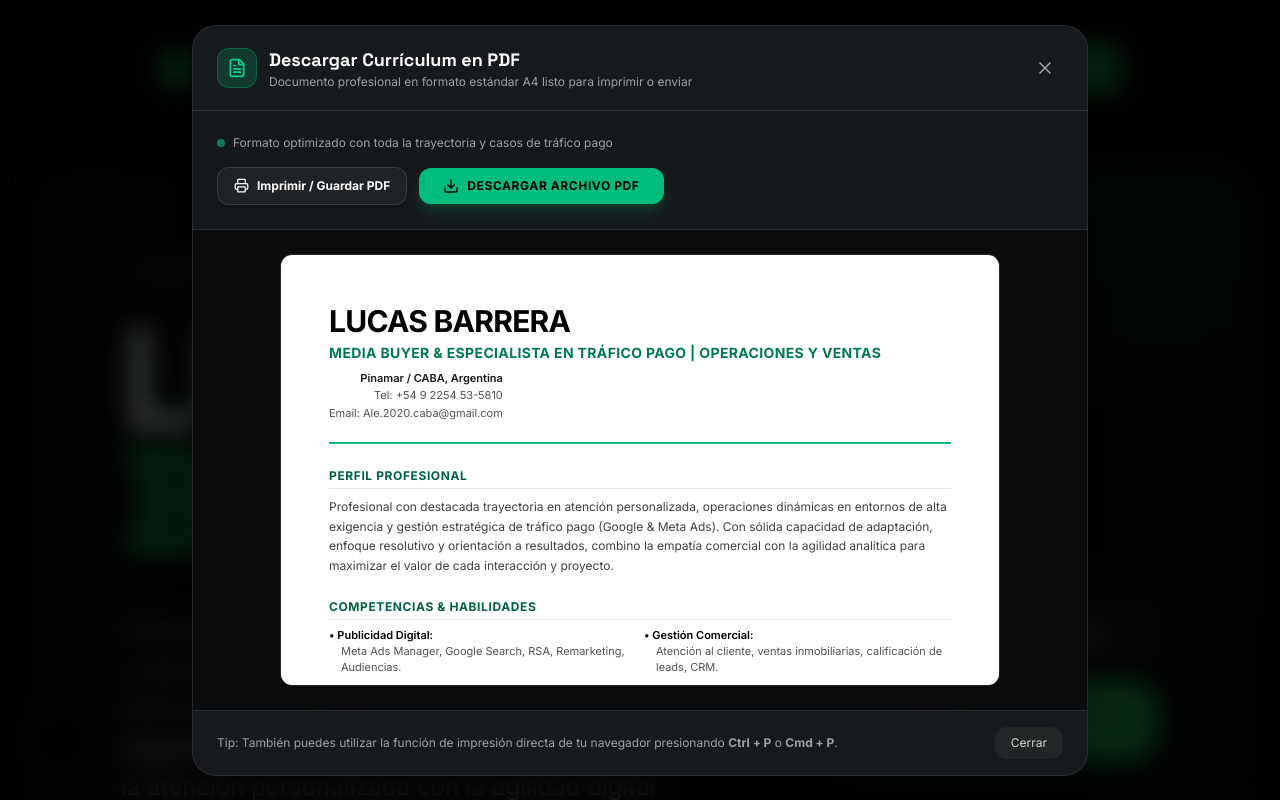
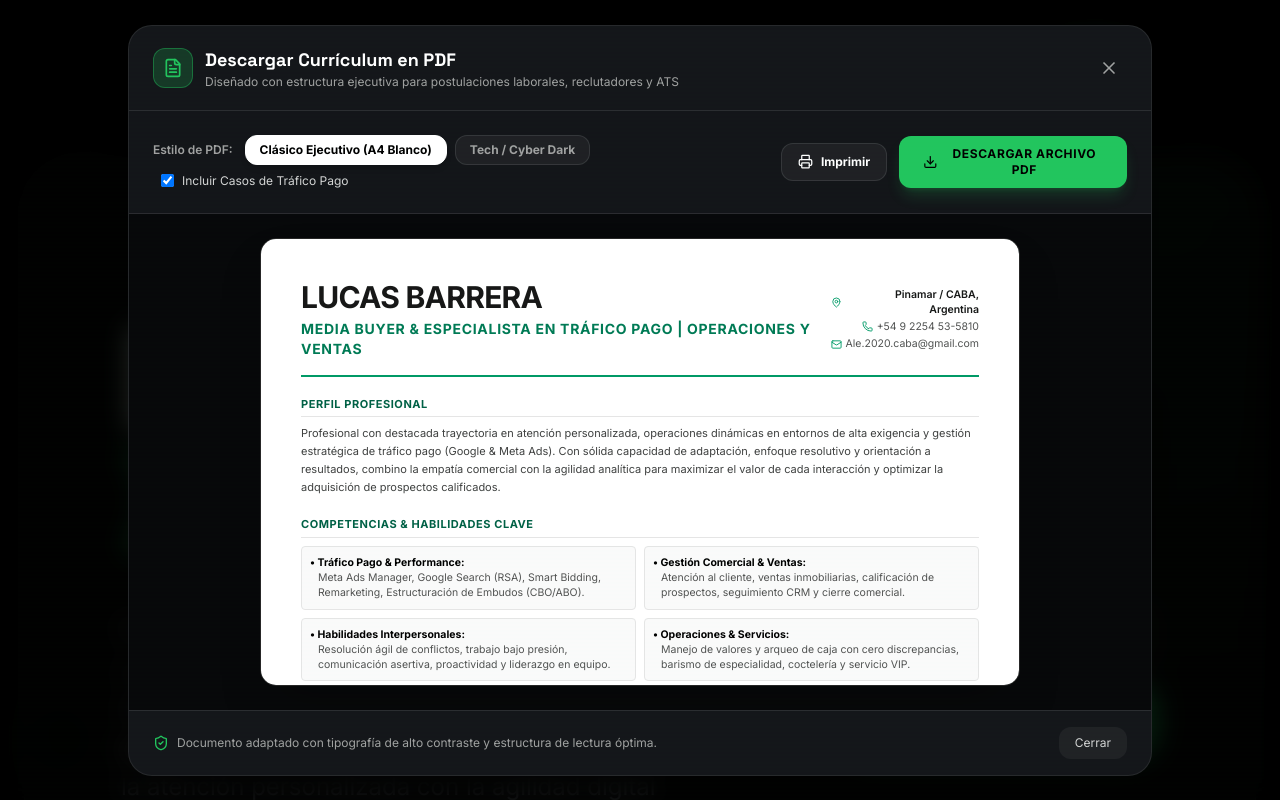
Before and after one commit to ale2020caba-hub/Curr-culum-, a React (Vite) app: page / in a window 1280 px wide. Both pictures are taken after a click on the button "DESCARGAR CV EN PDF". Shown: the top 800 px of the page. Built offline with nearby package versions, Linux system fonts and the light colour scheme.

Commit message:
feat(pdf): add theme selection and customization
Introduce theme support for PDF exports, allowing users to toggle between "ATS Clean" and "Tech Dark" styles with updated file naming and background configurations.

```diff
--- a/src/components/PdfExportModal.tsx
+++ b/src/components/PdfExportModal.tsx
@@ -1,5 +1,5 @@
 import React, { useRef, useState } from "react";
-import { X, Download, Printer, Check, Loader2, FileText, Sparkles, ExternalLink } from "lucide-react";
+import { X, Download, Printer, Check, Loader2, FileText, Sparkles, Eye, ShieldCheck, Mail, Phone, MapPin } from "lucide-react";
 // @ts-ignore
 import html2pdf from "html2pdf.js";
 
@@ -34,6 +34,8 @@ export const PdfExportModal: React.FC<PdfExportModalProps> = ({
 }) => {
   const [isGenerating, setIsGenerating] = useState(false);
   const [isSuccess, setIsSuccess] = useState(false);
+  const [pdfTheme, setPdfTheme] = useState<"ats-clean" | "tech-dark">("ats-clean");
+  const [includeCases, setIncludeCases] = useState(true);
   const pdfTemplateRef = useRef<HTMLDivElement>(null);
 
   if (!isOpen) return null;
@@ -46,14 +48,15 @@ export const PdfExportModal: React.FC<PdfExportModalProps> = ({
     try {
       const element = pdfTemplateRef.current;
       const opt = {
-        margin: [10, 10, 10, 10] as [number, number, number, number],
-        filename: "CV_Lucas_Barrera.pdf",
+        margin: [8, 8, 8, 8] as [number, number, number, number],
+        filename: `CV_Lucas_Barrera_${pdfTheme === "ats-clean" ? "Ejecutivo" : "Tech"}.pdf`,
         image: { type: "jpeg" as const, quality: 0.98 },
         html2canvas: {
           scale: 2,
           useCORS: true,
           letterRendering: true,
-          logging: false
+          logging: false,
+          backgroundColor: pdfTheme === "tech-dark" ? "#0b0d0e" : "#ffffff"
         },
         jsPDF: { unit: "mm" as const, format: "a4" as const, orientation: "portrait" as const },
         pagebreak: { mode: ["avoid-all", "css", "legacy"] }
@@ -64,7 +67,6 @@ export const PdfExportModal: React.FC<PdfExportModalProps> = ({
       setTimeout(() => setIsSuccess(false), 4000);
     } catch (err) {
       console.error("Error generating PDF:", err);
-      // Fallback to print dialog
       window.print();
     } finally {
       setIsGenerating(false);
@@ -75,19 +77,21 @@ export const PdfExportModal: React.FC<PdfExportModalProps> = ({
     window.print();
   };
 
+  const isDark = pdfTheme === "tech-dark";
+
   return (
-    <div className="fixed inset-0 z-50 flex items-center justify-center p-4 bg-black/80 backdrop-blur-md overflow-y-auto notranslate" translate="no">
-      <div className="relative w-full max-w-4xl bg-[#121417] border border-white/10 rounded-3xl shadow-2xl overflow-hidden my-8 text-white">
+    <div className="fixed inset-0 z-50 flex items-center justify-center p-3 sm:p-6 bg-black/85 backdrop-blur-md overflow-y-auto notranslate" translate="no">
+      <div className="relative w-full max-w-5xl bg-[#0f1115] border border-white/10 rounded-3xl shadow-2xl overflow-hidden my-auto text-white">
 
         {/* Modal Header */}
         <div className="flex items-center justify-between px-6 py-5 border-b border-white/10 bg-white/[0.02]">
           <div className="flex items-center gap-3">
-            <div className="w-10 h-10 rounded-xl bg-emerald-500/20 border border-emerald-500/30 flex items-center justify-center text-emerald-400">
+            <div className="w-10 h-10 rounded-xl bg-brand-green/20 border border-brand-green/40 flex items-center justify-center text-brand-green">
               <FileText size={20} />
             </div>
             <div>
               <h3 className="font-display font-black text-lg text-white">Descargar Currículum en PDF</h3>
-              <p className="text-xs text-neutral-400">Documento profesional en formato estándar A4 listo para imprimir o enviar</p>
+              <p className="text-xs text-neutral-400">Diseñado con estructura ejecutiva para postulaciones laborales, reclutadores y ATS</p>
             </div>
           </div>
           <button
@@ -99,20 +103,51 @@ export const PdfExportModal: React.FC<PdfExportModalProps> = ({
           </button>
         </div>
 
-        {/* Modal Actions Bar */}
-        <div className="p-6 bg-white/[0.01] border-b border-white/10 flex flex-wrap items-center justify-between gap-4">
-          <div className="flex items-center gap-2 text-xs text-neutral-400">
-            <span className="w-2 h-2 rounded-full bg-emerald-400 animate-pulse" />
-            <span>Formato optimizado con toda la trayectoria y casos de tráfico pago</span>
+        {/* Modal Controls Bar */}
+        <div className="p-4 sm:p-6 bg-white/[0.015] border-b border-white/10 flex flex-col md:flex-row items-stretch md:items-center justify-between gap-4">
+          {/* Style Selector */}
+          <div className="flex flex-wrap items-center gap-2">
+            <span className="text-xs font-semibold text-neutral-400 mr-1">Estilo de PDF:</span>
+            <button
+              onClick={() => setPdfTheme("ats-clean")}
+              className={`px-3.5 py-1.5 rounded-xl text-xs font-bold transition-all border ${
+                pdfTheme === "ats-clean"
+                  ? "bg-white text-black border-white shadow-md"
+                  : "bg-white/5 text-neutral-400 border-white/10 hover:text-white"
+              }`}
+            >
+              Clásico Ejecutivo (A4 Blanco)
+            </button>
+            <button
+              onClick={() => setPdfTheme("tech-dark")}
+              className={`px-3.5 py-1.5 rounded-xl text-xs font-bold transition-all border ${
+                pdfTheme === "tech-dark"
+                  ? "bg-brand-green text-black border-brand-green shadow-md shadow-brand-green/20 font-black"
+                  : "bg-white/5 text-neutral-400 border-white/10 hover:text-white"
+              }`}
+            >
+              Tech / Cyber Dark
+            </button>
+
+            <label className="flex items-center gap-2 ml-2 text-xs text-neutral-300 cursor-pointer select-none">
+              <input
+                type="checkbox"
+                checked={includeCases}
+                onChange={(e) => setIncludeCases(e.target.checked)}
+                className="rounded border-white/20 text-brand-green focus:ring-brand-green"
+              />
+              <span>Incluir Casos de Tráfico Pago</span>
+            </label>
           </div>
 
-          <div className="flex flex-wrap items-center gap-3">
+          {/* Action Buttons */}
+          <div className="flex items-center gap-3">
             <button
               onClick={handleNativePrint}
               className="flex items-center gap-2 px-4 py-2.5 bg-white/5 hover:bg-white/10 border border-white/10 text-white rounded-xl text-xs font-bold transition-all"
             >
               <Printer size={15} />
-              <span>Imprimir / Guardar PDF</span>
+              <span className="hidden sm:inline">Imprimir</span>
             </button>
             <button
               onClick={handleDownloadPdf}
@@ -120,7 +155,7 @@ export const PdfExportModal: React.FC<PdfExportModalProps> = ({
               className={`flex items-center gap-2 px-6 py-2.5 rounded-xl text-xs font-black uppercase tracking-wider transition-all shadow-lg ${
                 isSuccess
                   ? "bg-emerald-600 text-white shadow-emerald-500/20"
-                  : "bg-emerald-500 text-black hover:bg-emerald-400 hover:scale-[1.02] active:scale-[0.98] shadow-emerald-500/20"
+                  : "bg-brand-green text-black hover:bg-emerald-400 hover:scale-[1.02] active:scale-[0.98] shadow-brand-green/20"
               }`}
             >
               {isGenerating ? (
@@ -131,7 +166,7 @@ export const PdfExportModal: React.FC<PdfExportModalProps> = ({
               ) : isSuccess ? (
                 <>
                   <Check size={16} />
-                  <span>¡Descargado!</span>
+                  <span>¡PDF Descargado!</span>
                 </>
               ) : (
                 <>
@@ -144,103 +179,133 @@ export const PdfExportModal: React.FC<PdfExportModalProps> = ({
         </div>
 
         {/* Document Preview Frame */}
-        <div className="p-6 max-h-[60vh] overflow-y-auto bg-black/40 flex justify-center">
-          <div className="w-full max-w-[720px] shadow-2xl rounded-xl overflow-hidden border border-neutral-800">
+        <div className="p-4 sm:p-6 max-h-[62vh] overflow-y-auto bg-black/50 flex justify-center">
+          <div className="w-full max-w-[760px] shadow-2xl rounded-2xl overflow-hidden border border-neutral-800">
 
-            {/* The actual Printable / PDF element */}
+            {/* The Printable / PDF Document Canvas */}
             <div
               ref={pdfTemplateRef}
               id="cv-pdf-document"
-              className="bg-white text-neutral-900 p-10 sm:p-12 font-sans text-xs leading-relaxed"
+              className={`p-8 sm:p-10 font-sans text-xs leading-relaxed transition-colors duration-300 ${
+                isDark ? "bg-[#0b0d0e] text-neutral-200" : "bg-white text-neutral-900"
+              }`}
               style={{
-                color: "#1f2937",
-                backgroundColor: "#ffffff",
                 fontFamily: "'Inter', -apple-system, BlinkMacSystemFont, 'Segoe UI', Roboto, sans-serif",
                 lineHeight: "1.45",
               }}
             >
               {/* Header */}
-              <div className="border-b-2 border-emerald-500 pb-5 mb-6">
-                <div className="flex flex-wrap items-baseline justify-between gap-2">
+              <div className={`pb-4 mb-5 border-b-2 ${isDark ? "border-[#22c55e]" : "border-emerald-600"}`}>
+                <div className="flex flex-col sm:flex-row sm:items-baseline justify-between gap-3">
                   <div>
-                    <h1 className="text-3xl font-black tracking-tight text-black m-0 uppercase font-sans">
+                    <h1 className={`text-2xl sm:text-3xl font-black tracking-tight uppercase m-0 ${isDark ? "text-white" : "text-neutral-900"}`}>
                       Lucas Barrera
                     </h1>
-                    <p className="text-sm font-bold text-emerald-700 mt-1 uppercase tracking-wide">
+                    <p className={`text-xs sm:text-sm font-bold uppercase tracking-wider mt-1 ${isDark ? "text-[#22c55e]" : "text-emerald-700"}`}>
                       Media Buyer & Especialista en Tráfico Pago | Operaciones y Ventas
                     </p>
                   </div>
-                  <div className="text-right text-[11px] text-neutral-600 space-y-0.5">
-                    <p className="font-semibold text-neutral-900">Pinamar / CABA, Argentina</p>
-                    <p>Tel: +54 9 2254 53-5810</p>
-                    <p>Email: Ale.2020.caba@gmail.com</p>
+
+                  <div className={`text-left sm:text-right text-[10.5px] space-y-0.5 ${isDark ? "text-neutral-400" : "text-neutral-600"}`}>
+                    <p className={`font-semibold flex items-center sm:justify-end gap-1 ${isDark ? "text-neutral-200" : "text-neutral-900"}`}>
+                      <MapPin size={11} className={isDark ? "text-[#22c55e]" : "text-emerald-600"} />
+                      <span>Pinamar / CABA, Argentina</span>
+                    </p>
+                    <p className="flex items-center sm:justify-end gap-1">
+                      <Phone size={11} className={isDark ? "text-[#22c55e]" : "text-emerald-600"} />
+                      <span>+54 9 2254 53-5810</span>
+                    </p>
+                    <p className="flex items-center sm:justify-end gap-1">
+                      <Mail size={11} className={isDark ? "text-[#22c55e]" : "text-emerald-600"} />
+                      <span>Ale.2020.caba@gmail.com</span>
+                    </p>
                   </div>
                 </div>
               </div>
 
               {/* Perfil Profesional */}
-              <div className="mb-6">
-                <h2 className="text-xs font-black uppercase tracking-wider text-emerald-800 border-b border-neutral-200 pb-1 mb-2">
+              <div className="mb-5">
+                <h2 className={`text-[11px] font-black uppercase tracking-wider border-b pb-1 mb-2 ${
+                  isDark ? "text-[#22c55e] border-neutral-800" : "text-emerald-800 border-neutral-200"
+                }`}>
                   Perfil Profesional
                 </h2>
-                <p className="text-neutral-700 text-xs leading-relaxed">
-                  Profesional con destacada trayectoria en atención personalizada, operaciones dinámicas en entornos de alta exigencia y gestión estratégica de tráfico pago (Google & Meta Ads). Con sólida capacidad de adaptación, enfoque resolutivo y orientación a resultados, combino la empatía comercial con la agilidad analítica para maximizar el valor de cada interacción y proyecto.
+                <p className={`text-[11px] leading-relaxed ${isDark ? "text-neutral-300" : "text-neutral-700"}`}>
+                  Profesional con destacada trayectoria en atención personalizada, operaciones dinámicas en entornos de alta exigencia y gestión estratégica de tráfico pago (Google & Meta Ads). Con sólida capacidad de adaptación, enfoque resolutivo y orientación a resultados, combino la empatía comercial con la agilidad analítica para maximizar el valor de cada interacción y optimizar la adquisición de prospectos calificados.
                 </p>
               </div>
 
               {/* Competencias Clave */}
-              <div className="mb-6">
-                <h2 className="text-xs font-black uppercase tracking-wider text-emerald-800 border-b border-neutral-200 pb-1 mb-2">
-                  Competencias & Habilidades
+              <div className="mb-5">
+                <h2 className={`text-[11px] font-black uppercase tracking-wider border-b pb-1 mb-2 ${
+                  isDark ? "text-[#22c55e] border-neutral-800" : "text-emerald-800 border-neutral-200"
+                }`}>
+                  Competencias & Habilidades Clave
                 </h2>
-                <div className="grid grid-cols-2 gap-2 text-[11px] text-neutral-800">
-                  <div>
-                    <p className="font-semibold text-black">• Publicidad Digital:</p>
-                    <p className="text-neutral-600 pl-3">Meta Ads Manager, Google Search, RSA, Remarketing, Audiencias.</p>
+                <div className="grid grid-cols-1 sm:grid-cols-2 gap-2 text-[10.5px]">
+                  <div className={`p-2 rounded border ${isDark ? "bg-white/[0.02] border-white/5" : "bg-neutral-50 border-neutral-200"}`}>
+                    <p className={`font-bold ${isDark ? "text-white" : "text-black"}`}>• Tráfico Pago & Performance:</p>
+                    <p className={`pl-2 ${isDark ? "text-neutral-400" : "text-neutral-600"}`}>
+                      Meta Ads Manager, Google Search (RSA), Smart Bidding, Remarketing, Estructuración de Embudos (CBO/ABO).
+                    </p>
                   </div>
-                  <div>
-                    <p className="font-semibold text-black">• Gestión Comercial:</p>
-                    <p className="text-neutral-600 pl-3">Atención al cliente, ventas inmobiliarias, calificación de leads, CRM.</p>
+                  <div className={`p-2 rounded border ${isDark ? "bg-white/[0.02] border-white/5" : "bg-neutral-50 border-neutral-200"}`}>
+                    <p className={`font-bold ${isDark ? "text-white" : "text-black"}`}>• Gestión Comercial & Ventas:</p>
+                    <p className={`pl-2 ${isDark ? "text-neutral-400" : "text-neutral-600"}`}>
+                      Atención al cliente, ventas inmobiliarias, calificación de prospectos, seguimiento CRM y cierre comercial.
+                    </p>
                   </div>
-                  <div>
-                    <p className="font-semibold text-black">• Habilidades Interpersonales:</p>
-                    <p className="text-neutral-600 pl-3">Resolución de conflictos, trabajo bajo presión, comunicación efectiva.</p>
+                  <div className={`p-2 rounded border ${isDark ? "bg-white/[0.02] border-white/5" : "bg-neutral-50 border-neutral-200"}`}>
+                    <p className={`font-bold ${isDark ? "text-white" : "text-black"}`}>• Habilidades Interpersonales:</p>
+                    <p className={`pl-2 ${isDark ? "text-neutral-400" : "text-neutral-600"}`}>
+                      Resolución ágil de conflictos, trabajo bajo presión, comunicación asertiva, proactividad y liderazgo en equipo.
+                    </p>
                   </div>
-                  <div>
-                    <p className="font-semibold text-black">• Operaciones & Servicios:</p>
-                    <p className="text-neutral-600 pl-3">Manejo de valores y arqueo, barismo de especialidad, coctelería.</p>
+                  <div className={`p-2 rounded border ${isDark ? "bg-white/[0.02] border-white/5" : "bg-neutral-50 border-neutral-200"}`}>
+                    <p className={`font-bold ${isDark ? "text-white" : "text-black"}`}>• Operaciones & Servicios:</p>
+                    <p className={`pl-2 ${isDark ? "text-neutral-400" : "text-neutral-600"}`}>
+                      Manejo de valores y arqueo de caja con cero discrepancias, barismo de especialidad, coctelería y servicio VIP.
+                    </p>
                   </div>
                 </div>
               </div>
 
               {/* Experiencia Laboral */}
-              <div className="mb-6">
-                <h2 className="text-xs font-black uppercase tracking-wider text-emerald-800 border-b border-neutral-200 pb-1 mb-3">
+              <div className="mb-5">
+                <h2 className={`text-[11px] font-black uppercase tracking-wider border-b pb-1 mb-3 ${
+                  isDark ? "text-[#22c55e] border-neutral-800" : "text-emerald-800 border-neutral-200"
+                }`}>
                   Experiencia Laboral
                 </h2>
 
-                <div className="space-y-4">
+                <div className="space-y-3.5">
                   {experiences.map((exp, idx) => (
                     <div key={idx} className="break-inside-avoid">
-                      <div className="flex justify-between items-baseline">
-                        <h3 className="text-[12px] font-bold text-neutral-900">
-                          {exp.name} <span className="font-normal text-neutral-600 italic">| {exp.role}</span>
+                      <div className="flex flex-col sm:flex-row sm:items-baseline justify-between gap-1">
+                        <h3 className={`text-[11.5px] font-bold ${isDark ? "text-white" : "text-neutral-900"}`}>
+                          {exp.name} <span className={`font-normal italic ${isDark ? "text-neutral-400" : "text-neutral-600"}`}>— {exp.role}</span>
                         </h3>
-                        <span className="text-[10px] font-mono font-bold text-emerald-700 bg-emerald-50 px-2 py-0.5 rounded border border-emerald-200">
+                        <span className={`text-[9.5px] font-mono font-bold px-2 py-0.5 rounded border shrink-0 self-start sm:self-auto ${
+                          isDark
+                            ? "bg-[#22c55e]/10 text-[#22c55e] border-[#22c55e]/30"
+                            : "bg-emerald-50 text-emerald-800 border-emerald-200"
+                        }`}>
                           {exp.years}
                         </span>
                       </div>
 
                       {exp.skills && exp.skills.length > 0 && (
-                        <p className="text-[10px] font-medium text-emerald-800 mt-0.5">
+                        <p className={`text-[9.5px] font-medium mt-0.5 ${isDark ? "text-[#22c55e]/80" : "text-emerald-700"}`}>
                           Herramientas/Enfoque: {exp.skills.join(" • ")}
                         </p>
                       )}
 
                       {exp.highlights && exp.highlights.length > 0 && (
-                        <ul className="list-disc list-inside text-[10.5px] text-neutral-700 mt-1 space-y-0.5 pl-1">
+                        <ul className={`list-disc list-inside text-[10px] mt-1 space-y-0.5 pl-1 ${
+                          isDark ? "text-neutral-300" : "text-neutral-700"
+                        }`}>
                           {exp.highlights.map((hl, hIdx) => (
-                            <li key={hIdx}>{hl}</li>
+                            <li key={hIdx} className="leading-snug">{hl}</li>
                           ))}
                         </ul>
                       )}
@@ -249,40 +314,44 @@ export const PdfExportModal: React.FC<PdfExportModalProps> = ({
                 </div>
               </div>
 
-              {/* Casos de Éxito en Tráfico Pago */}
+              {/* Casos de Éxito en Tráfico Pago (Opcional) */}
+              {includeCases && (
                 <div className="mb-4 break-inside-avoid">
-                <h2 className="text-xs font-black uppercase tracking-wider text-emerald-800 border-b border-neutral-200 pb-1 mb-3">
-                  Casos de Estudio & Proyectos Destacados
+                  <h2 className={`text-[11px] font-black uppercase tracking-wider border-b pb-1 mb-3 ${
+                    isDark ? "text-[#22c55e] border-neutral-800" : "text-emerald-800 border-neutral-200"
+                  }`}>
+                    Casos de Estudio & Proyectos en Tráfico Pago
                   </h2>
-                <div className="space-y-3">
+                  <div className="space-y-2.5">
                     {campaignCases.map((c) => (
-                    <div key={c.id} className="p-3 bg-neutral-50 rounded-lg border border-neutral-200 break-inside-avoid">
+                      <div
+                        key={c.id}
+                        className={`p-3 rounded-lg border break-inside-avoid ${
+                          isDark ? "bg-white/[0.02] border-white/10" : "bg-neutral-50 border-neutral-200"
+                        }`}
+                      >
                         <div className="flex justify-between items-baseline">
-                        <p className="font-bold text-[11px] text-neutral-900">{c.title}</p>
-                        <span className="text-[9px] font-mono font-bold text-neutral-500">{c.platform}</span>
+                          <p className={`font-bold text-[10.5px] ${isDark ? "text-white" : "text-neutral-900"}`}>{c.title}</p>
+                          <span className={`text-[9px] font-mono font-bold ${isDark ? "text-[#22c55e]" : "text-emerald-700"}`}>{c.platform}</span>
                         </div>
-                      <p className="text-[10px] text-neutral-600 mt-0.5">
-                        <strong className="text-neutral-800">Objetivo:</strong> {c.objective}
+                        <p className={`text-[9.5px] mt-0.5 ${isDark ? "text-neutral-300" : "text-neutral-600"}`}>
+                          <strong className={isDark ? "text-neutral-200" : "text-neutral-800"}>Objetivo:</strong> {c.objective}
                         </p>
-                      <p className="text-[10px] text-neutral-600 mt-0.5">
-                        <strong className="text-neutral-800">Estrategia:</strong> {c.strategy}
+                        <p className={`text-[9.5px] mt-0.5 ${isDark ? "text-neutral-300" : "text-neutral-600"}`}>
+                          <strong className={isDark ? "text-neutral-200" : "text-neutral-800"}>Estrategia:</strong> {c.strategy}
                         </p>
-                      {c.deliverables && (
-                        <ul className="list-disc list-inside text-[9.5px] text-neutral-600 mt-1 space-y-0.5">
-                          {c.deliverables.slice(0, 2).map((del, dIdx) => (
-                            <li key={dIdx}>{del}</li>
-                          ))}
-                        </ul>
-                      )}
                       </div>
                     ))}
                   </div>
                 </div>
+              )}
 
-              {/* Footer / Nota */}
-              <div className="pt-4 border-t border-neutral-200 flex justify-between items-center text-[9px] text-neutral-500">
-                <span>Lucas Barrera - Currículum Vitae</span>
-                <span>Contacto directo: +54 9 2254 53-5810 | Ale.2020.caba@gmail.com</span>
+              {/* Footer / Contacto */}
+              <div className={`pt-3 mt-4 border-t flex flex-wrap justify-between items-center text-[9px] ${
+                isDark ? "border-neutral-800 text-neutral-400" : "border-neutral-200 text-neutral-500"
+              }`}>
+                <span>Lucas Barrera — Currículum Vitae</span>
+                <span>+54 9 2254 53-5810 | Ale.2020.caba@gmail.com | Pinamar / CABA</span>
               </div>
 
             </div>
@@ -290,11 +359,14 @@ export const PdfExportModal: React.FC<PdfExportModalProps> = ({
         </div>
 
         {/* Modal Bottom Footer */}
-        <div className="px-6 py-4 bg-white/[0.02] border-t border-white/10 flex items-center justify-between text-xs text-neutral-400">
-          <span>Tip: También puedes utilizar la función de impresión directa de tu navegador presionando <strong>Ctrl + P</strong> o <strong>Cmd + P</strong>.</span>
+        <div className="px-6 py-4 bg-white/[0.02] border-t border-white/10 flex flex-col sm:flex-row items-center justify-between gap-3 text-xs text-neutral-400">
+          <div className="flex items-center gap-2">
+            <ShieldCheck size={16} className="text-brand-green shrink-0" />
+            <span>Documento adaptado con tipografía de alto contraste y estructura de lectura óptima.</span>
+          </div>
           <button
             onClick={onClose}
-            className="px-4 py-2 bg-white/5 hover:bg-white/10 rounded-xl text-neutral-300 transition-colors"
+            className="px-4 py-2 bg-white/5 hover:bg-white/10 rounded-xl text-neutral-300 transition-colors shrink-0"
           >
             Cerrar
           </button>
```
Lines whose indentation alone changed are shown as unchanged.
